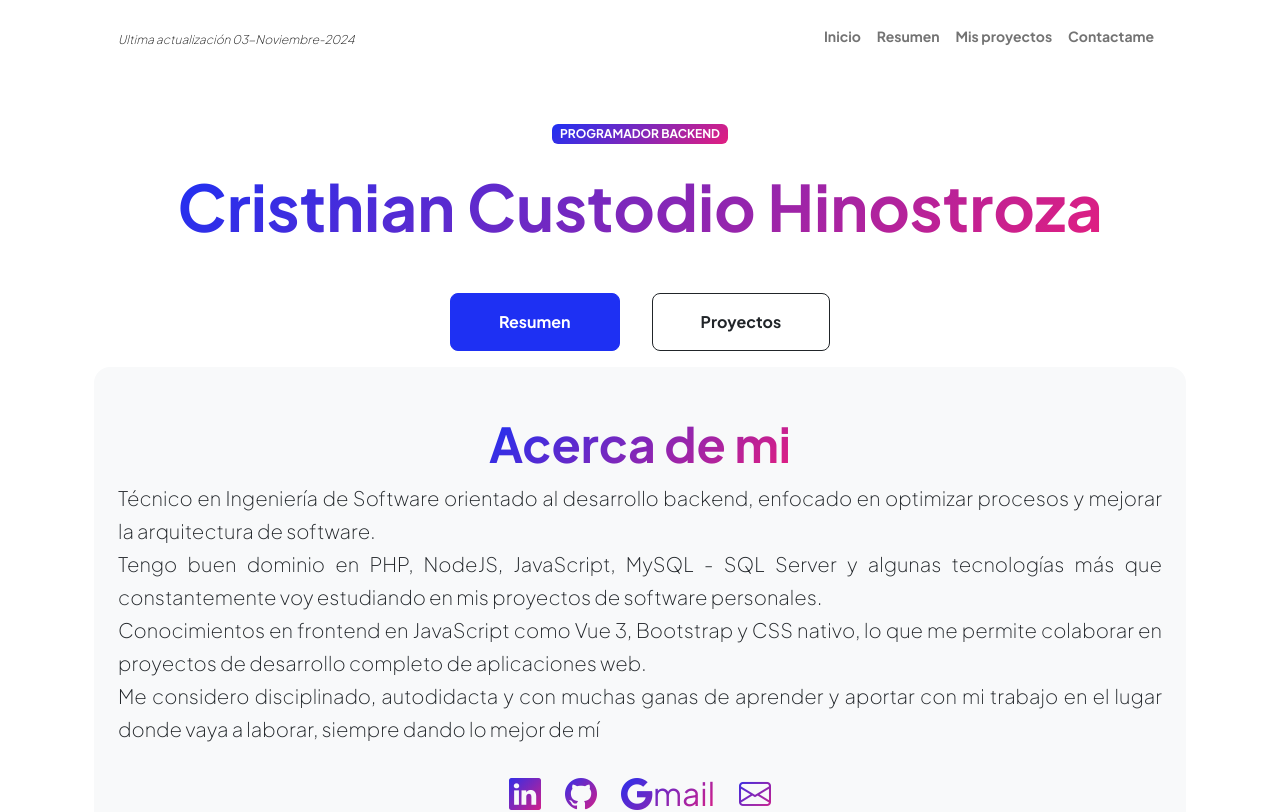
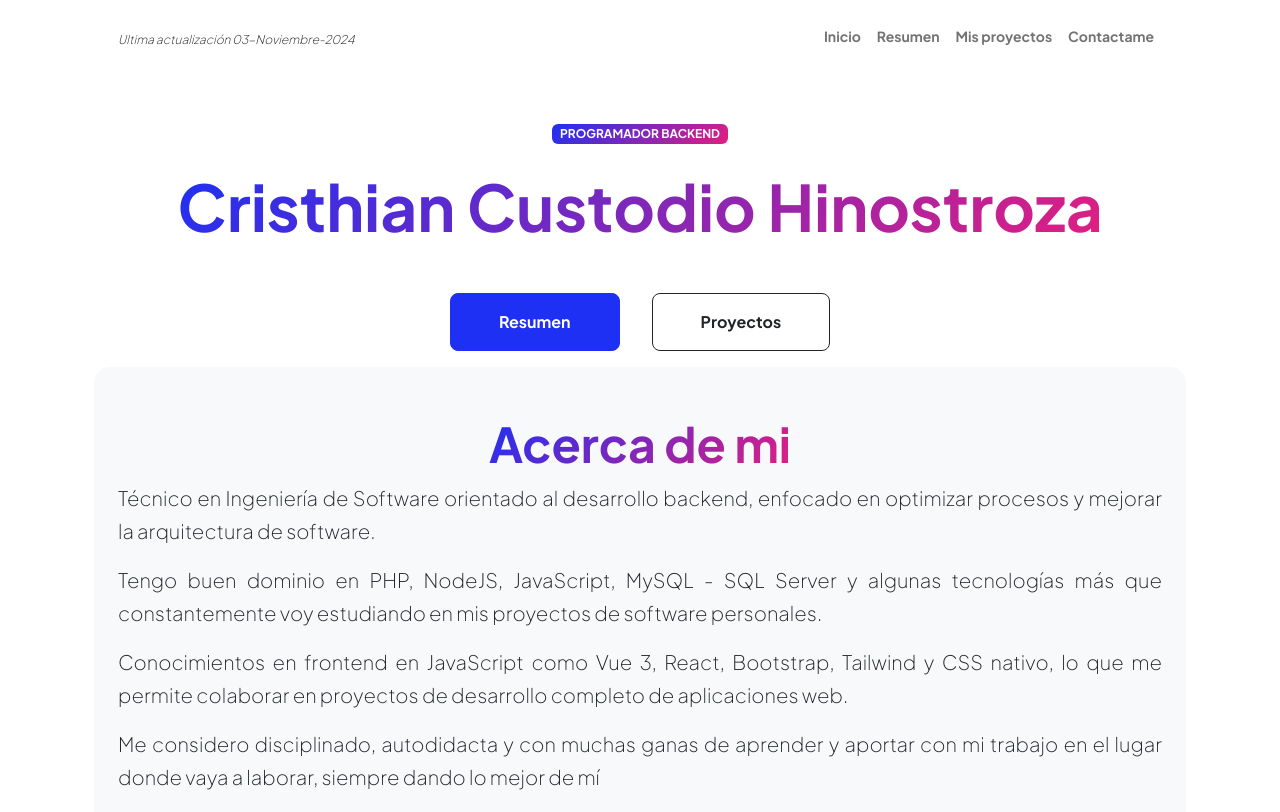
Before and after one commit to cristhiancustodio/Cv, a Vue app: page / in a window 1280 px wide. Shown: the top 812 px of the page. Built offline with nearby package versions, Linux system fonts and the light colour scheme.

Commit message:
Correcion archivo Dockerfile y nueva descripcion

```diff
--- a/src/views/Main.vue
+++ b/src/views/Main.vue
@@ -42,23 +42,28 @@ export default {
                 <div class="bg-light col-xxl-7 rounded-4">
                     <div class="text-center my-5">
                         <h2 class="display-5 fw-bolder"><span class="text-gradient d-inline">Acerca de mi</span></h2>
-                        <p class="lead fw-light mb-4" style="text-align:justify; line-height: 33px">
+                        <div class="lead fw-light mb-4" style="text-align:justify; line-height: 33px">
+                            <p>
                                 Técnico en Ingeniería de Software orientado al desarrollo backend,
                                 enfocado en optimizar procesos y mejorar la arquitectura de
                                 software.
-                            <br>
+                            </p>
+                            <p>
                                 Tengo buen dominio en PHP, NodeJS, JavaScript, MySQL - SQL Server y
                                 algunas tecnologías más que constantemente voy estudiando en
                                 mis proyectos de software personales.
-                            <br>
-                            Conocimientos en frontend en JavaScript como Vue 3, Bootstrap y
+                            </p>
+                            <p>
+                                Conocimientos en frontend en JavaScript como Vue 3, React, Bootstrap, Tailwind y
                                 CSS nativo, lo que me permite colaborar en proyectos de
                                 desarrollo completo de aplicaciones web.
-                            <br>
+                            </p>
+                            <p>
                                 Me considero disciplinado, autodidacta y con muchas ganas de
                                 aprender y aportar con mi trabajo en el lugar donde vaya a
                                 laborar, siempre dando lo mejor de mí
                             </p>
+                        </div>
                         <p class="text-muted">
 
                         </p>
```
Also changed, not shown: 1 other file (tests, documents, lock files or other folders). Lines whose indentation alone changed are shown as unchanged.
